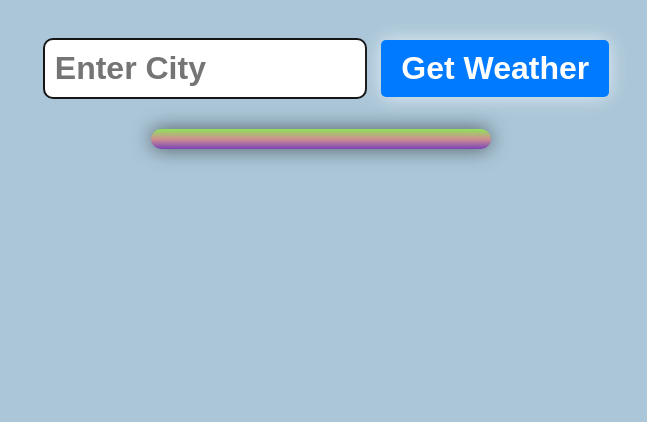
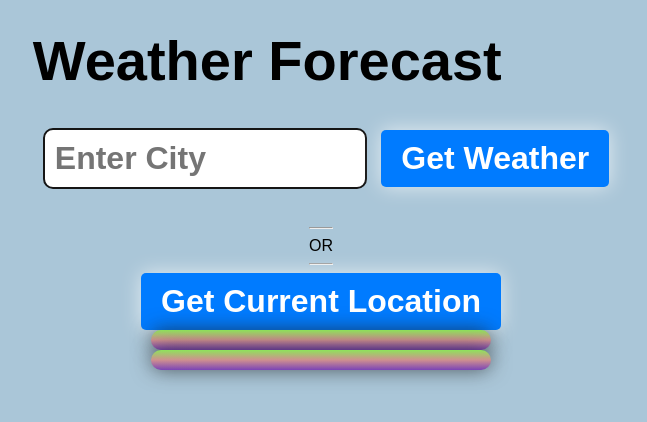
Before and after one commit to Sandeep-aegula/Weather_Forecast, a plain HTML site: page index.html in a window 1280 px wide. Shown: the whole page, without its empty margins (319-966 px from the left). Drawn offline with Linux system fonts and the light colour scheme.

Commit message:
Update index.html

```diff
--- a/index.html
+++ b/index.html
@@ -1,17 +1,26 @@
 <!DOCTYPE html>
 <html lang="en">
   <head>
-    <meta charset="UTF-8">
-    <meta name="viewport" content="width=device-width, initial-scale=1.0">
+    <meta charset="UTF-8" />
+    <meta name="viewport" content="width=device-width, initial-scale=1.0" />
     <title>Wethear_forcast</title>
-    <link rel="stylesheet" href="style.css">
+    <link rel="stylesheet" href="style.css" />
   </head>
   <body>
     <form class="weatherform" action="">
-        <input type="text" class="cityinput" placeholder="Enter City">
+      <h1>Weather Forecast</h1>
+      <input type="text" class="cityinput" placeholder="Enter City" />
       <button type="submit">Get Weather</button>
     </form>
-    <div class="card" >
+    <div class="divider">
+      <hr />
+      OR
+      <hr />
+    </div>
+    <button type="button" id="getLocationBtn">Get Current Location</button>
+    <div class="card"></div>
+
+    <div class="card">
       <!-- <h1 class="cityDisplay">Delhi</h1>
         <p class="tempDisplay">90&deg;F</p>
         <p class="humidityDisplay">Humidity: 75%</p>
```
Lines whose indentation alone changed are shown as unchanged.
